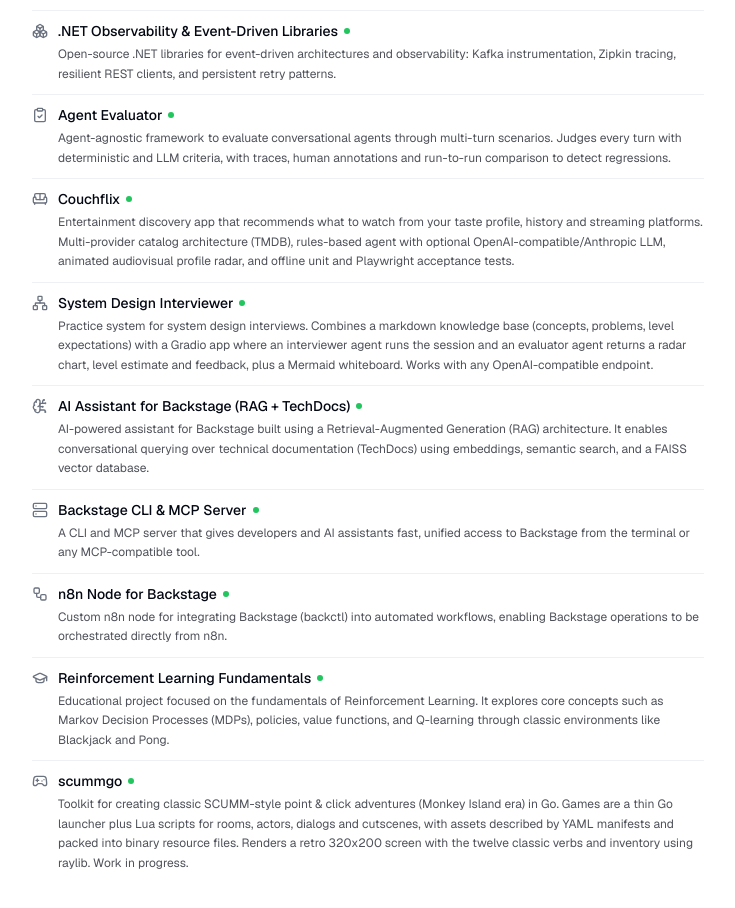
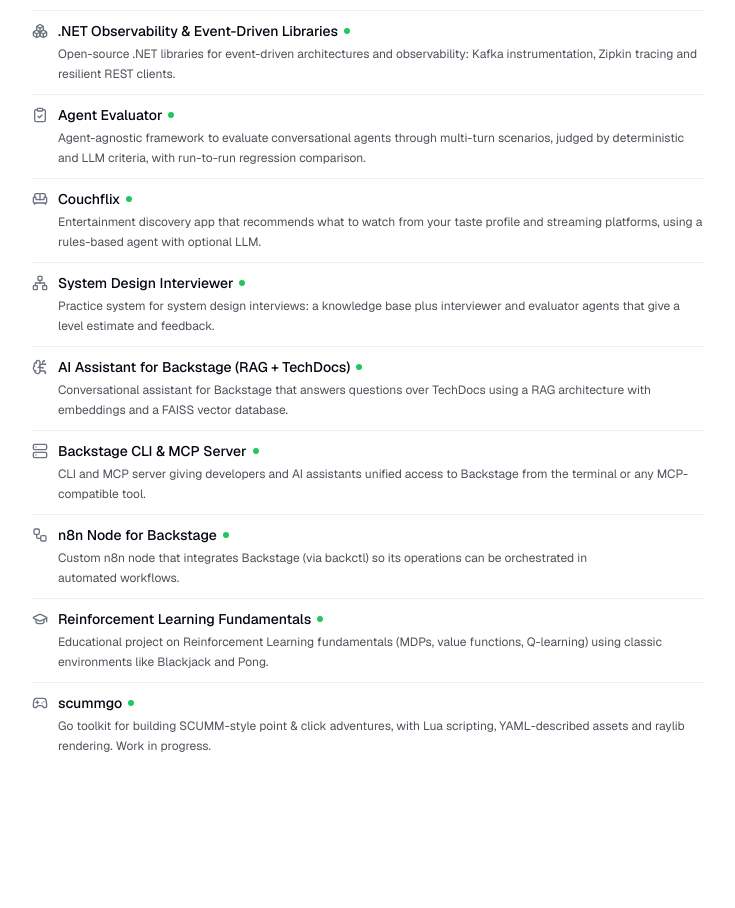
Before and after one commit to jsolana/cv, a Next.js app: page / in a window 1280 px wide. Shown: the part 2420-3328 px from the top of the page, without its empty margins (272-1007 px from the left). After the commit the page ends 3244 px from the top, so only its background shows below. Built offline with nearby package versions, Linux system fonts and the light colour scheme.

Commit message:
Update resume data descriptions for clarity and conciseness across multiple projects.

```diff
--- a/src/data/resume-data.ts
+++ b/src/data/resume-data.ts
@@ -250,7 +250,7 @@ export const RESUME_DATA: ResumeData = {
       title: "Genetix",
       techStack: ["Elixir", "Genetic Algorithms"],
       description:
-        "Framework to run genetic algorithms in Elixir. Includes a vehicle route problem solver.",
+        "Framework to run genetic algorithms in Elixir, with a vehicle route problem solver.",
       link: {
         label: "github.com/jsolana/genetix",
         href: "https://github.com/jsolana/genetix",
@@ -270,7 +270,7 @@ export const RESUME_DATA: ResumeData = {
       title: ".NET Observability & Event-Driven Libraries",
       techStack: [".NET / C#", "Kafka", "Observability", "Event-Driven"],
       description:
-        "Open-source .NET libraries for event-driven architectures and observability: Kafka instrumentation, Zipkin tracing, resilient REST clients, and persistent retry patterns.",
+        "Open-source .NET libraries for event-driven architectures and observability: Kafka instrumentation, Zipkin tracing and resilient REST clients.",
       link: {
         label: "github.com/rfrancotechnologies",
         href: "https://github.com/rfrancotechnologies",
@@ -280,7 +280,7 @@ export const RESUME_DATA: ResumeData = {
       title: "Agent Evaluator",
       techStack: ["Go", "React", "SQLite", "LLM-as-a-Judge", "Agent Evaluation"],
       description:
-        "Agent-agnostic framework to evaluate conversational agents through multi-turn scenarios. Judges every turn with deterministic and LLM criteria, with traces, human annotations and run-to-run comparison to detect regressions.",
+        "Agent-agnostic framework to evaluate conversational agents through multi-turn scenarios, judged by deterministic and LLM criteria, with run-to-run regression comparison.",
       link: {
         label: "github.com/jsolana/agent-evaluator",
         href: "https://github.com/jsolana/agent-evaluator",
@@ -297,7 +297,7 @@ export const RESUME_DATA: ResumeData = {
         "LLM Agents",
       ],
       description:
-        "Entertainment discovery app that recommends what to watch from your taste profile, history and streaming platforms. Multi-provider catalog architecture (TMDB), rules-based agent with optional OpenAI-compatible/Anthropic LLM, animated audiovisual profile radar, and offline unit and Playwright acceptance tests.",
+        "Entertainment discovery app that recommends what to watch from your taste profile and streaming platforms, using a rules-based agent with optional LLM.",
       link: {
         label: "github.com/jsolana/couchflix",
         href: "https://github.com/jsolana/couchflix",
@@ -307,7 +307,7 @@ export const RESUME_DATA: ResumeData = {
       title: "System Design Interviewer",
       techStack: ["Python", "Gradio", "LLM Agents", "Mermaid", "System Design"],
       description:
-        "Practice system for system design interviews. Combines a markdown knowledge base (concepts, problems, level expectations) with a Gradio app where an interviewer agent runs the session and an evaluator agent returns a radar chart, level estimate and feedback, plus a Mermaid whiteboard. Works with any OpenAI-compatible endpoint.",
+        "Practice system for system design interviews: a knowledge base plus interviewer and evaluator agents that give a level estimate and feedback.",
       link: {
         label: "github.com/jsolana/system-design-interviewer",
         href: "https://github.com/jsolana/system-design-interviewer",
@@ -325,7 +325,7 @@ export const RESUME_DATA: ResumeData = {
         "Backstage",
       ],
       description:
-        "AI-powered assistant for Backstage built using a Retrieval-Augmented Generation (RAG) architecture. It enables conversational querying over technical documentation (TechDocs) using embeddings, semantic search, and a FAISS vector database.",
+        "Conversational assistant for Backstage that answers questions over TechDocs using a RAG architecture with embeddings and a FAISS vector database.",
       link: {
         label: "github.com/jsolana/backstage-ai-assistant",
         href: "https://github.com/jsolana/backstage-ai-assistant",
@@ -337,7 +337,7 @@ export const RESUME_DATA: ResumeData = {
       techStack: ["Go", "CLI", "MCP", "Backstage"],
 
       description:
-        "A CLI and MCP server that gives developers and AI assistants fast, unified access to Backstage from the terminal or any MCP-compatible tool.",
+        "CLI and MCP server giving developers and AI assistants unified access to Backstage from the terminal or any MCP-compatible tool.",
 
       link: {
         label: "github.com/jsolana/backctl",
@@ -357,7 +357,7 @@ export const RESUME_DATA: ResumeData = {
       ],
 
       description:
-        "Custom n8n node for integrating Backstage (backctl) into automated workflows, enabling Backstage operations to be orchestrated directly from n8n.",
+        "Custom n8n node that integrates Backstage (via backctl) so its operations can be orchestrated in automated workflows.",
 
       link: {
         label: "github.com/jsolana/n8n-nodes-backstage",
@@ -377,7 +377,7 @@ export const RESUME_DATA: ResumeData = {
         "Reinforcement Learning",
       ],
       description:
-        "Educational project focused on the fundamentals of Reinforcement Learning. It explores core concepts such as Markov Decision Processes (MDPs), policies, value functions, and Q-learning through classic environments like Blackjack and Pong.",
+        "Educational project on Reinforcement Learning fundamentals (MDPs, value functions, Q-learning) using classic environments like Blackjack and Pong.",
       link: {
         label: "github.com/jsolana/reinforcement-learning",
         href: "https://github.com/jsolana/reinforcement-learning",
@@ -393,7 +393,7 @@ export const RESUME_DATA: ResumeData = {
         "SCUMM-inspired",
       ],
       description:
-        "Toolkit for creating classic SCUMM-style point & click adventures (Monkey Island era) in Go. Games are a thin Go launcher plus Lua scripts for rooms, actors, dialogs and cutscenes, with assets described by YAML manifests and packed into binary resource files. Renders a retro 320x200 screen with the twelve classic verbs and inventory using raylib. Work in progress.",
+        "Go toolkit for building SCUMM-style point & click adventures, with Lua scripting, YAML-described assets and raylib rendering. Work in progress.",
       link: {
         label: "github.com/jsolana/scummgo",
         href: "https://github.com/jsolana/scummgo",
```
